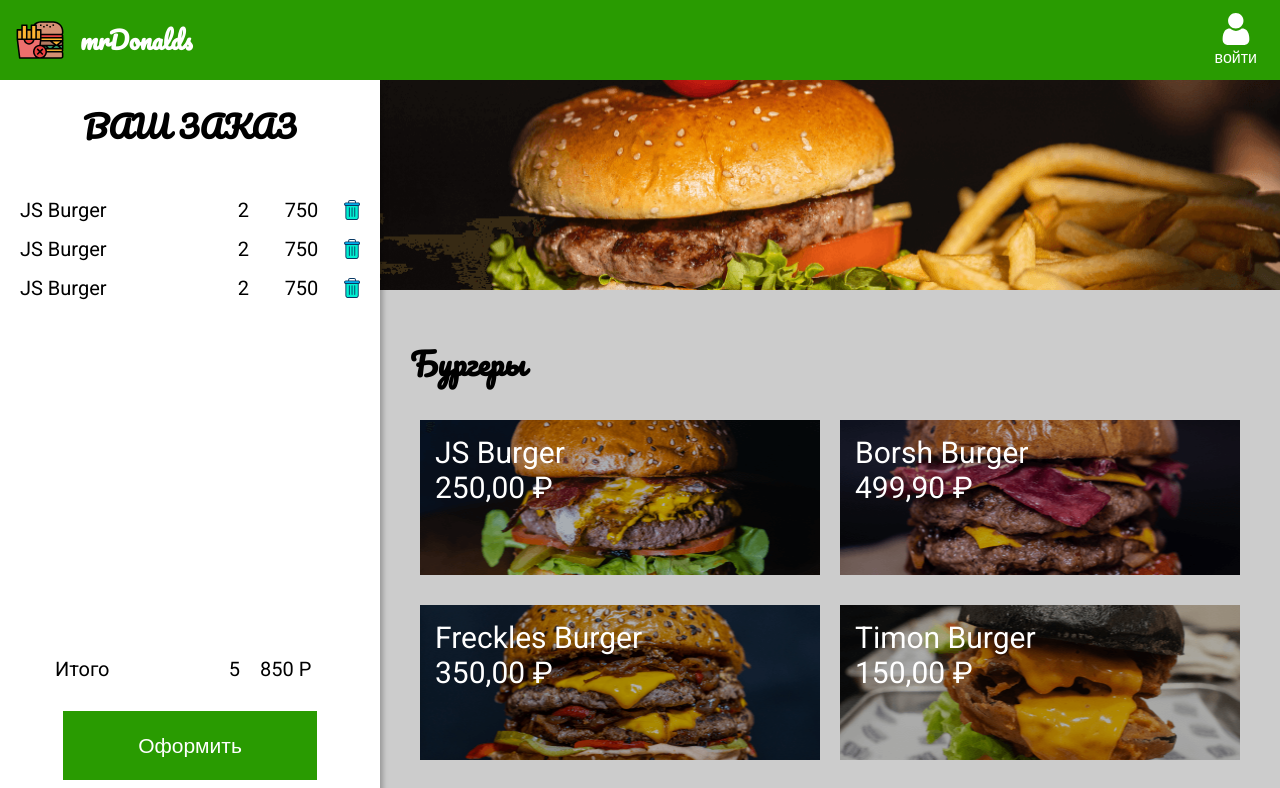
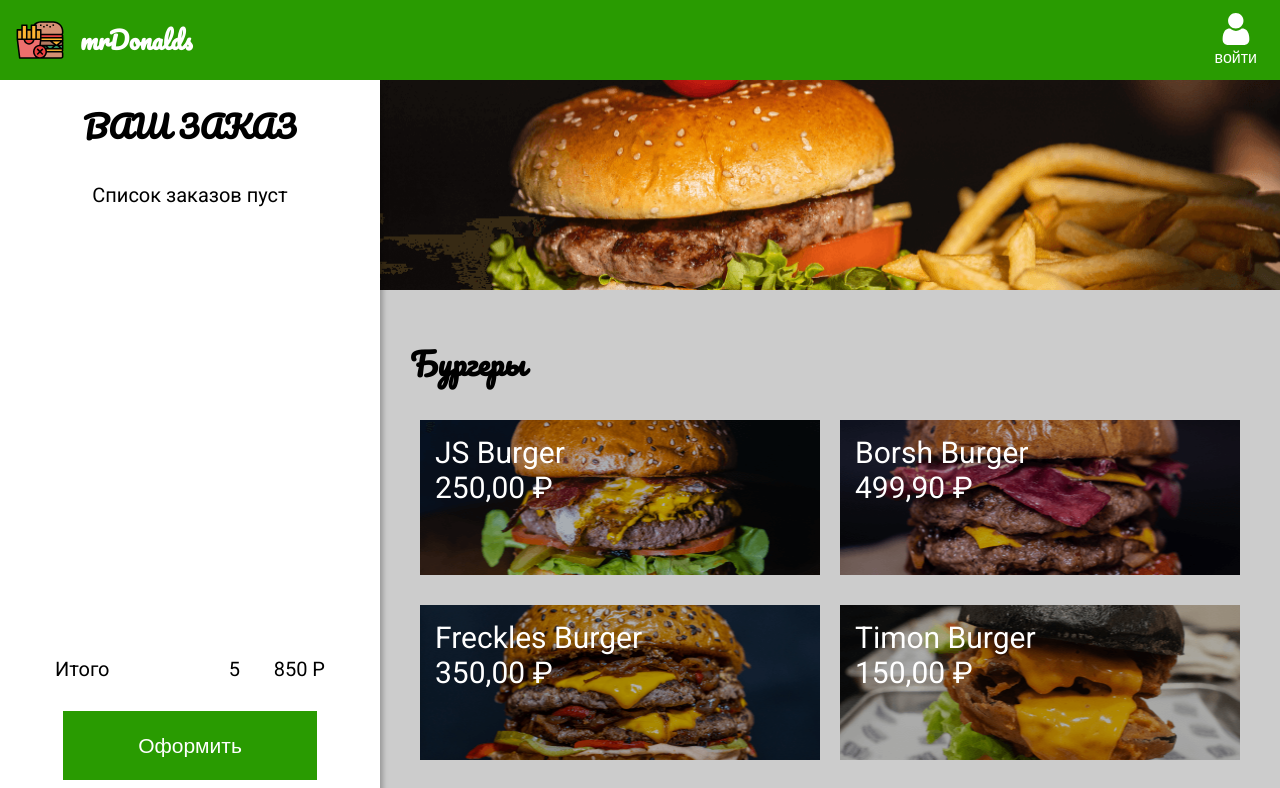
Before and after one commit to anoxin/React, a React (Create React App) app in the folder mrdonalds/: page / in a window 1280 px wide. Shown: the top 788 px of the page. Built offline with nearby package versions, Linux system fonts and the light colour scheme.

Commit message:
create: add lesson7

```diff
--- a/mrdonalds/src/App.js
+++ b/mrdonalds/src/App.js
@@ -1,20 +1,24 @@
 import React from 'react';
-import { NavBar } from './Components/NavBar';
-import { Menu } from './Components/Menu';
-import { GlobalStyle } from './Components/GlobalStyle';
-import { ModalItem } from './Components/ModalItem';
-import { Order } from './Components/Order'
+import { NavBar } from './Components/NavBar/NavBar';
+import { Menu } from './Components/Menu/Menu';
+import { GlobalStyle } from './Components/Style/GlobalStyle';
+import { ModalItem } from './Components/Modal/ModalItem';
+import { Order } from './Components/Order/Order'
+import { useOpenItem } from './Components/Hooks/useOpenItem';
+import { useOrders } from './Components/Hooks/useOrders';
+
 
 function App() {
-  const [openItem, setOpenItem] = React.useState(null);
+  const openItem = useOpenItem();
+  const orders = useOrders();
 
   return (
     <>
       <GlobalStyle />
       <NavBar />
-      <Order />
-      <Menu setOpenItem={setOpenItem} />
-      <ModalItem openItem={openItem} setOpenItem={setOpenItem} />
+      <Order {...orders} />
+      <Menu {...openItem} />
+      {openItem.openItem && <ModalItem {...openItem} {...orders} />}
     </>
   );
 }
--- /dev/null
+++ b/mrdonalds/src/Components/Hooks/useOpenItem.js
@@ -0,0 +1,6 @@
+import { useState } from 'react';
+
+export function useOpenItem() {
+  const [openItem, setOpenItem] = useState(null);
+  return { openItem, setOpenItem };
+}
--- /dev/null
+++ b/mrdonalds/src/Components/Hooks/useOrders.js
@@ -0,0 +1,6 @@
+import { useState } from 'react';
+
+export function useOrders() {
+  const [orders, setOrders] = useState([]);
+  return { orders, setOrders };
+}
--- a/mrdonalds/src/Components/Banner.js
+++ b/mrdonalds/src/Components/Menu/Banner.js
@@ -1,5 +1,5 @@
 import styled from 'styled-components';
-import imgBanner from '../image/banner.png';
+import imgBanner from '../../image/banner.png';
 
 export const Banner = styled.div`
 width: 100%;
--- a/mrdonalds/src/Components/Menu.js
+++ b/mrdonalds/src/Components/Menu/Menu.js
@@ -1,6 +1,6 @@
 import React from 'react'
 import styled from 'styled-components';
-import dbMenu from './DBMenu';
+import dbMenu from '../DBMenu';
 import { ListItem } from './ListItem';
 import { Banner } from './Banner';
 
--- a/mrdonalds/src/Components/ModalItem.js
+++ b/mrdonalds/src/Components/Modal/ModalItem.js
@@ -1,6 +1,6 @@
 import React from 'react'
 import styled from 'styled-components';
-import { ButtonCheckOut } from './ButtonCheckOut';
+import { ButtonCheckOut } from '../Order/ButtonCheckOut';
 
 const Overlay = styled.div`
 position: fixed;
@@ -59,12 +59,21 @@
 `;
 
 
-export const ModalItem = ({ openItem, setOpenItem }) => {
-  function closeModal(e) {
+export const ModalItem = ({ openItem, setOpenItem, orders, setOrders }) => {
+  const closeModal = e => {
     if (e.target.id === "overlay")
       setOpenItem(null)
   }
-  if (!openItem) return null;
+
+  const order = {
+    ...openItem
+  };
+
+  const addToOrder = () => {
+    setOrders([...orders, order]);
+    setOpenItem(null);
+  }
+
   return (
     <Overlay id="overlay" onClick={closeModal}>
       <Modal>
@@ -75,7 +84,7 @@
             <MenuText>{openItem.price.toLocaleString('ru-RU',
               { style: 'currency', currency: 'RUB' })}</MenuText>
           </HeaderContent>
-          <ButtonCheckOut >Добавить</ButtonCheckOut>
+          <ButtonCheckOut onClick={addToOrder}>Добавить</ButtonCheckOut>
         </Content>
 
       </Modal>
--- a/mrdonalds/src/Components/NavBar.js
+++ b/mrdonalds/src/Components/NavBar/NavBar.js
@@ -1,7 +1,7 @@
 import React from 'react'
 import styled from 'styled-components';
-import logoImg from '../image/logo.svg';
-import logoIn from '../image/sign.svg';
+import logoImg from '../../image/logo.svg';
+import logoIn from '../../image/sign.svg';
 
 const NavBarStyled = styled.header`
 position: fixed;
@@ -9,7 +9,7 @@
 left: 0;
 z-index: 999;
 height: 80px;
-width: 100vw;
+width: 100%;
 display: flex;
 justify-content: space-between;
 align-items: center;
--- a/mrdonalds/src/Components/Order.js
+++ b/mrdonalds/src/Components/Order/Order.js
@@ -37,21 +37,25 @@
 `;
 
 const TotalPrice = styled.span`
-text-aling: right;
+text-align: right;
 min-width: 65px;
 margin-left: 20px;
 `;
 
-export const Order = () => {
+const EmtyList = styled.p`
+text-align: center;
+`;
+
+export const Order = ({ orders }) => {
   return (
     <OrderStyled>
       <OrderTitle>ВАШ ЗАКАЗ</OrderTitle>
       <OrderContent>
-        <OrderList>
-          <OrderListItem />
-          <OrderListItem />
-          <OrderListItem />
-        </OrderList>
+        {orders.length ?
+          <OrderList>
+            {orders.map(order => <OrderListItem order={order} />)}
+          </OrderList> :
+          <EmtyList>Список заказов пуст</EmtyList>}
       </OrderContent>
       <Total>
         <span>Итого</span>
--- a/mrdonalds/src/Components/OrderListItem.js
+++ b/mrdonalds/src/Components/Order/OrderListItem.js
@@ -1,6 +1,6 @@
 import React from 'react'
 import styled from 'styled-components';
-import trashImage from '../image/trash.svg'
+import trashImage from '../../image/trash.svg'
 
 const OrderItemStyled = styled.li`
 display: flex;
@@ -30,11 +30,12 @@
 cursor: pointer;
 `;
 
-export const OrderListItem = () => (
+export const OrderListItem = ({ order }) => (
   <OrderItemStyled>
-    <ItemName>JS Burger</ItemName>
+    <ItemName>{order.name}</ItemName>
     <span>2</span>
-    <ItemPrice>750</ItemPrice>
+    <ItemPrice>{order.price.toLocaleString('ru-RU',
+      { style: 'currency', currency: 'RUB' })}</ItemPrice>
     <TrashButton />
   </OrderItemStyled>
 );
```
Also changed, not shown: mrdonalds/src/Components/Menu/ListItem.js (renamed from mrdonalds/src/Components/ListItem.js), mrdonalds/src/Components/Order/ButtonCheckOut.js (renamed from mrdonalds/src/Components/ButtonCheckOut.js), mrdonalds/src/Components/Style/GlobalStyle.js (renamed from mrdonalds/src/Components/GlobalStyle.js).
